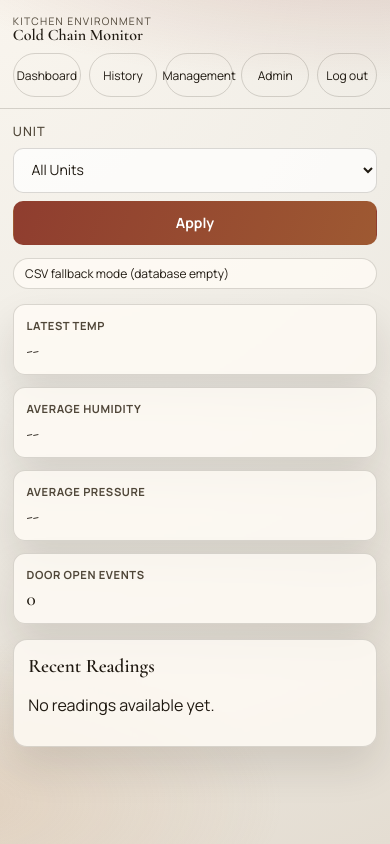
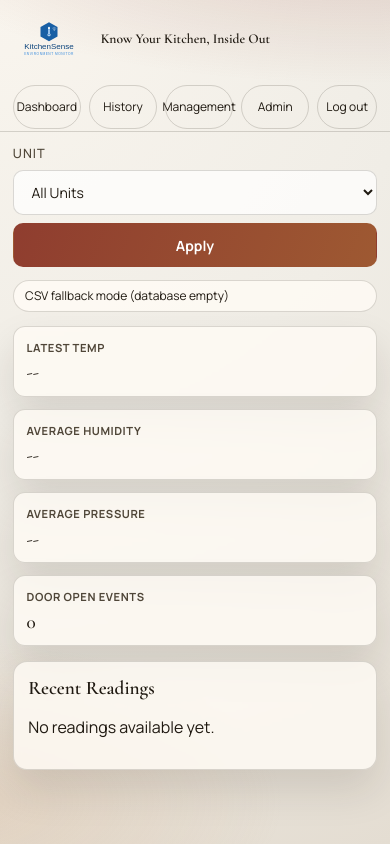
Before and after one commit to ConorWant/kitchenEnvironmentGroupProject, a Django app: page / in a window 390 px wide. Run offline with Django 4.2, Linux system fonts and the light colour scheme; the visitor is signed in with stand-in values (Sample User, id 1); data that the repository does not hold is empty.

Commit message:
Added logo, favicon, project name and tagline

```diff
--- a/static/css/site.css
+++ b/static/css/site.css
@@ -40,11 +40,23 @@ body {
 
 .site-header {
     display: flex;
+    align-items: center;
     flex-wrap: wrap;
     justify-content: space-between;
     gap: 1.25rem;
-    padding: 2rem 6vw 1.25rem;
+    padding: 0.35rem 6vw 0.2rem;
     border-bottom: 1px solid var(--line);
+}
+
+.brand-wrap {
+    display: flex;
+    align-items: center;
+    gap: 1rem;
+}
+
+.brand-logo {
+    width: 250px;
+    height: 250px;
 }
 
 .eyebrow {
@@ -56,9 +68,9 @@ body {
 }
 
 .brand {
-    margin: 0.2rem 0 0;
+    margin: 0;
     font-family: "Cormorant Garamond", serif;
-    font-size: clamp(2rem, 4vw, 3.4rem);
+    font-size: clamp(1.25rem, 2.7vw, 2rem);
     line-height: 0.95;
     font-weight: 600;
 }
@@ -292,6 +304,11 @@ tr.anomaly {
     padding: 1.6rem;
 }
 
+.login-logo {
+    width: 56px;
+    height: 56px;
+}
+
 .login-card h1 {
     margin: 0.35rem 0 1rem;
     font-family: "Cormorant Garamond", serif;
@@ -343,13 +360,18 @@ tr.anomaly {
 }
 
 @media (max-width: 768px) {
+    .brand-logo {
+        width: 112px;
+        height: 112px;
+    }
+
     .site-header {
-        padding: 1.5rem 1.25rem 1rem;
+        padding: 0.35rem 1.25rem 0.2rem;
         gap: 1rem;
     }
 
     .brand {
-        font-size: clamp(1.5rem, 3.5vw, 3rem);
+        font-size: clamp(1.1rem, 2.5vw, 1.8rem);
     }
 
     .shell {
@@ -404,17 +426,27 @@ tr.anomaly {
 
 @media (max-width: 640px) {
     .site-header {
-        padding: 1rem 1rem 0.8rem;
+        padding: 0.25rem 1rem 0.15rem;
         gap: 0.8rem;
     }
 
     .brand {
-        font-size: clamp(1.2rem, 3vw, 2rem);
+        font-size: clamp(0.95rem, 2.2vw, 1.45rem);
         margin-top: 0;
     }
 
     .eyebrow {
         font-size: 0.7rem;
+    }
+
+    .brand-logo {
+        width: 72px;
+        height: 72px;
+    }
+
+    .login-logo {
+        width: 48px;
+        height: 48px;
     }
 
     .site-nav {
@@ -580,12 +612,12 @@ tr.anomaly {
 
 @media (max-width: 480px) {
     .site-header {
-        padding: 0.9rem 0.8rem 0.7rem;
+        padding: 0.2rem 0.8rem 0.12rem;
         gap: 0.6rem;
     }
 
     .brand {
-        font-size: clamp(1rem, 2.5vw, 1.6rem);
+        font-size: clamp(0.85rem, 2vw, 1.15rem);
     }
 
     .eyebrow {
--- a/templates/base.html
+++ b/templates/base.html
@@ -4,7 +4,9 @@
 <head>
     <meta charset="utf-8">
     <meta name="viewport" content="width=device-width, initial-scale=1">
-    <title>{{ page_title|default:"Kitchen Environment" }}</title>
+    <title>{{ page_title|default:"KitchenSense" }}</title>
+    <link rel="icon" type="image/svg+xml" href="{% static 'css/icon/kitchensense_icon.svg' %}">
+    <link rel="shortcut icon" href="{% static 'css/icon/kitchensense_icon.svg' %}">
     <link rel="stylesheet" href="https://fonts.googleapis.com/css2?family=Cormorant+Garamond:wght@500;600;700&family=Manrope:wght@400;500;700&display=swap">
     <link rel="stylesheet" href="{% static 'css/site.css' %}">
     {% block auto_refresh %}{% endblock %}
@@ -13,8 +15,8 @@
     <div class="ambient"></div>
     <header class="site-header">
         <div class="brand-wrap">
-            <p class="eyebrow">Kitchen Environment</p>
-            <h1 class="brand">Cold Chain Monitor</h1>
+            <img src="{% static 'css/icon/kitchensense_logo.svg' %}" alt="KitchenSense logo" class="brand-logo">
+            <h1 class="brand">Know Your Kitchen, Inside Out</h1>
         </div>
         <nav class="site-nav">
             <a href="{% url 'monitor:dashboard' %}">Dashboard</a>
```
Also changed, not shown: templates/registration/login.html (+5 -2 lines), static/css/icon/kitchensense_icon.svg (added), static/css/icon/kitchensense_logo.svg (added).
